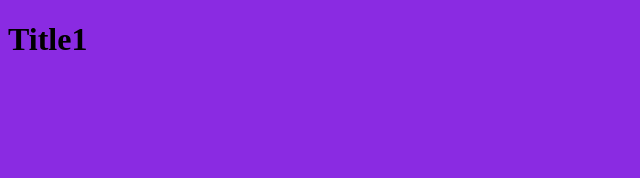
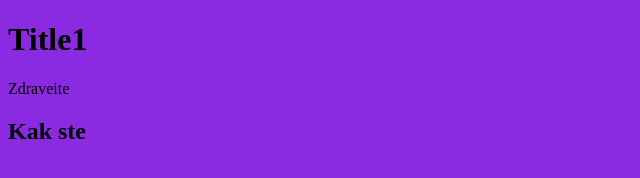
Before and after one commit to Bozhidar123/Test, a plain HTML site: page index.html in a window 1280 px wide. Shown: the whole page, without its empty margins (0-640 px from the left). Drawn offline with Linux system fonts and the light colour scheme.

Commit message:
Added more stuff

```diff
--- a/index.html
+++ b/index.html
@@ -9,5 +9,7 @@
 </head>
 <body>
     <h1>Title1</h1>
+    <p>Zdraveite</p>
+    <h2>Kak ste</h2>
 </body>
 </html>
```
